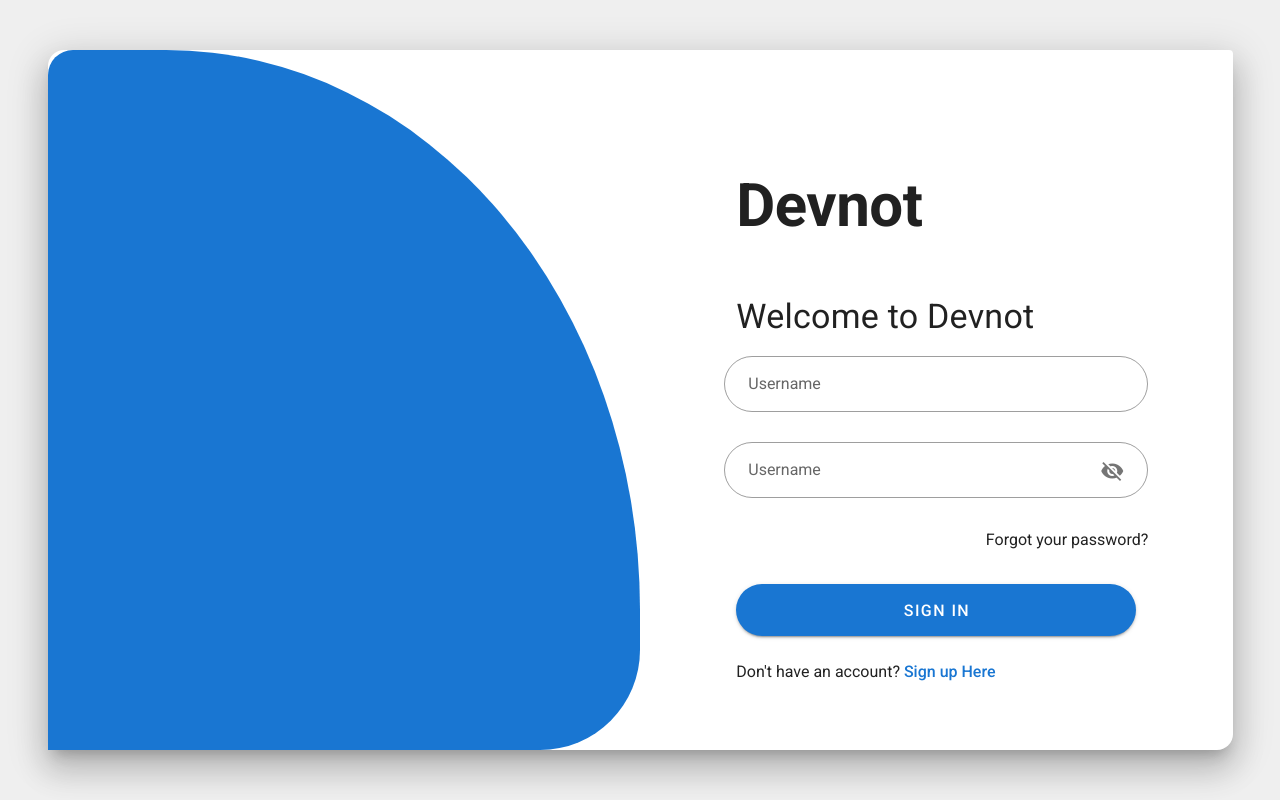
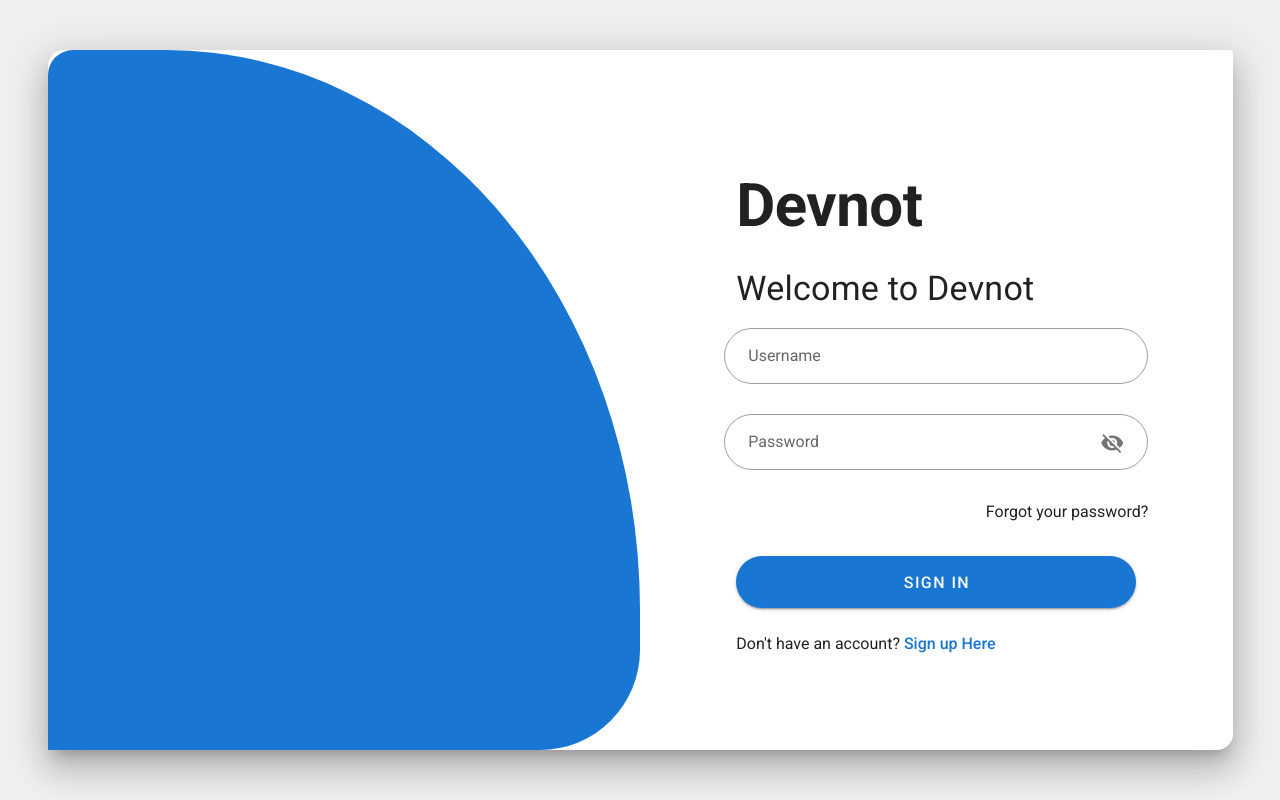
Before and after one commit to devnotcom/devnot-mentor-front-end, a Vue app: page /Login in a window 1280 px wide. Built offline with nearby package versions, Linux system fonts and the light colour scheme.

Commit message:
change password label and decrease margin

```diff
--- a/src/components/Login.vue
+++ b/src/components/Login.vue
@@ -1,6 +1,6 @@
 <template>
   <v-form style="max-width:400px; margin:0 auto">
-    <div class="display-3 font-weight-bold my-15">
+    <div class="display-3 font-weight-bold my-8">
       Devnot
     </div>
     <div class="display-1  my-8">
@@ -19,7 +19,7 @@
       <v-col :cols="12" :md="12" class="pad-0">
         <v-text-field
           v-model="password"
-          label="Username"
+          label="Password"
           outlined
           rounded
           :append-icon="isPasswordShow ? 'mdi-eye' : 'mdi-eye-off'"
```
